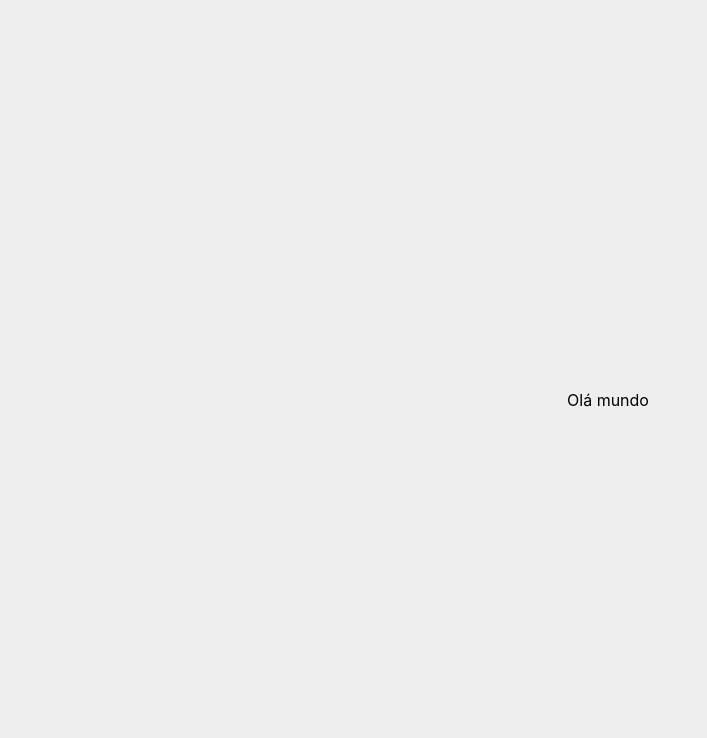
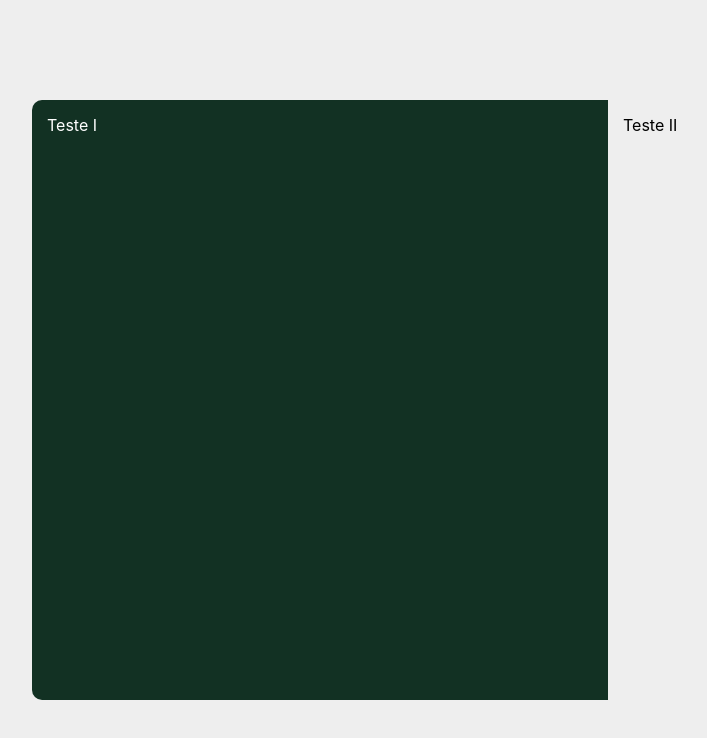
Before and after one commit to luisdourado33/dockerized-todo-app, a React (Create React App) app: page /login in a window 1280 px wide. Shown: the top 738 px of the page, without its empty margins (32-739 px from the left). Built offline with nearby package versions, Linux system fonts and the light colour scheme.

Commit message:
feat: reajust theme options

```diff
--- a/src/components/pages/login/login.tsx
+++ b/src/components/pages/login/login.tsx
@@ -2,10 +2,17 @@
 import React from "react";
 import IPage from "../../../interfaces/page";
 
-import { Container } from "./login.styles";
+import { Container, LeftBox, RightBox, Wrapper } from "./login.styles";
 
 const LoginPage: React.FC<IPage> = () => {
-  return <Container>Olá mundo</Container>;
+  return (
+    <Container>
+      <Wrapper>
+        <LeftBox>Teste I</LeftBox>
+        <RightBox>Teste II</RightBox>
+      </Wrapper>
+    </Container>
+  );
 };
 
 export default LoginPage;
--- a/src/config/theme.ts
+++ b/src/config/theme.ts
@@ -5,9 +5,11 @@ const theme: ThemeProps = {
   current: "light",
   colors: {
     light: {
-      primary: "#343434",
+      primary: "green",
     },
-    dark: {},
+    dark: {
+      primary: "red",
+    },
   },
 };
 
```
